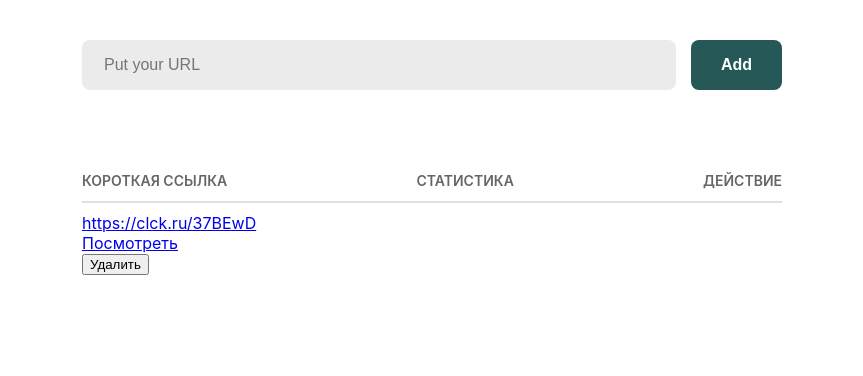
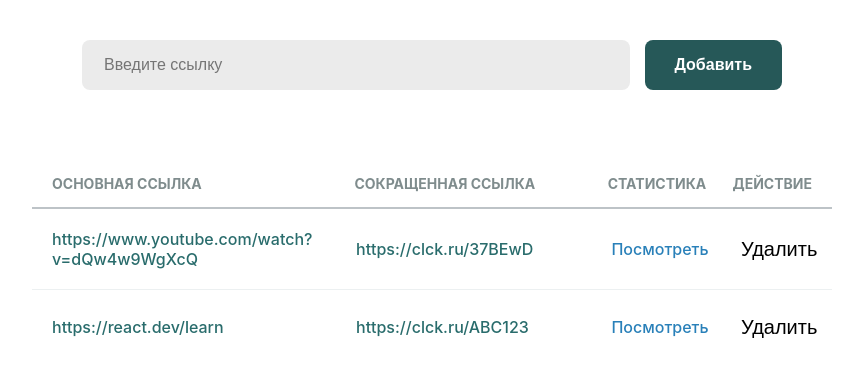
Before and after one commit to Daniello0/URL-Shortner, a React (Create React App) app: page / in a window 1280 px wide. Shown: the top 376 px of the page, without its empty margins (208-1071 px from the left). Built offline with nearby package versions, Linux system fonts and the light colour scheme.

Commit message:
End with URL's table (visual part)

```diff
--- a/src/App.css
+++ b/src/App.css
@@ -63,22 +63,91 @@ body {
 .urls-container {
   margin-top: 35px;
   width: 100%;
-  max-width: 700px;
+  max-width: 800px;
+}
+
+.url-row-layout {
+  display: flex;
+  align-items: center;
+  padding: 0 20px;
+  border-bottom: 1px solid #ecf0f1;
+}
+
+.urls-container > .url-row-layout:last-child {
+  border-bottom: none;
 }
 
 .urls-header {
-  justify-content: space-between;
-  display: flex;
-  align-items: center;
-  padding: 0 15px;
-  border-bottom: 2px solid #e0e0e0;
-  margin-bottom: 10px;
+  font-weight: bold;
+  color: #7f8c8d;
+  font-size: 14px;
+  text-transform: uppercase;
+  border-bottom: 2px solid #bdc3c7;
+  padding-top: 15px;
+  padding-bottom: 15px;
 }
 
-.header {
-  padding: 12px 0;
-  font-size: 14px;
-  font-weight: 600;
-  color: #666;
-  text-transform: uppercase;
+.url-row {
+  padding-top: 20px;
+  padding-bottom: 20px;
 }
+
+.column-main-url {
+  flex: 2;
+}
+
+.column-short-url {
+  flex: 1.5;
+}
+
+.column-stats {
+  flex: 1;
+  text-align: center;
+}
+
+.column-action {
+  flex: 0.5;
+  text-align: left;
+}
+
+.column-short-url a, .original-url-text {
+  font-size: 16px;
+  font-weight: 500;
+  color: #296c6c;
+  text-decoration: none;
+}
+.column-short-url a:hover, .original-url-text:hover {
+  text-decoration: underline;
+}
+
+.original-url-text {
+  cursor: pointer;
+}
+
+.stats-link {
+  color: #2980b9;
+  text-decoration: none;
+  font-weight: 500;
+}
+.stats-link:hover {
+  text-decoration: underline;
+}
+
+/*КНОПКА*/
+
+.delete-button {
+  background: none;
+  border: none;
+  cursor: pointer;
+  font-size: 20px;
+  padding: 5px;
+  border-radius: 50%;
+  width: 34px;
+  height: 34px;
+  line-height: 1;
+  transition: background-color 0.2s;
+}
+
+.delete-button:hover {
+  background-color: #fce4e4;
+}
--- a/src/App.js
+++ b/src/App.js
@@ -34,30 +34,38 @@ function App() {
                 <input
                     type={'url'}
                     className="url-input"
-                    placeholder="Put your URL"
+                    placeholder="Введите ссылку"
                     value={url}
                     onChange={(e) => setUrl(e.target.value)}
                 />
                 <button className="button" onClick={handleShortenClick}>
-                    Add
+                    Добавить
                 </button>
             </div>
             <div className="error-container">{error}</div>
             <div className="urls-container">
-                <div className="header urls-header">
-                    <div className="column-short-urls">Короткая ссылка</div>
-                    <div className="column-stat-urls">Статистика</div>
+                <div className="urls-header url-row-layout">
+                    <div className="column-main-url">Основная ссылка</div>
+                    <div className="column-short-url">Сокращенная ссылка</div>
+                    <div className="column-stats">Статистика</div>
                     <div className="column-action">Действие</div>
                 </div>
 
-                <div className="url-row">
+                {/* ТЕСТОВАЯ СТРОКА 1 */}
+                <div className="url-row url-row-layout">
+                    <div className="column-main-url">
+                        <a className="original-url-text" href="https://www.youtube.com/watch?v=dQw4w9WgXcQ"
+                           target="_blank" rel="noopener noreferrer">
+                            https://www.youtube.com/watch?v=dQw4w9WgXcQ
+                        </a>
+                    </div>
                     <div className="column-short-url">
                         <a href="https://clck.ru/37BEwD" target="_blank" rel="noopener noreferrer">
                             https://clck.ru/37BEwD
                         </a>
                     </div>
-                    <div className="column-stat-urls">
-                        <a href="/stats/37BEwD" className="stats-link">
+                    <div className="column-stats">
+                        <a href="https://clck.ru/37BEwD+" target="_blank" rel="noopener noreferrer" className="stats-link">
                             Посмотреть
                         </a>
                     </div>
@@ -67,6 +75,33 @@ function App() {
                         </button>
                     </div>
                 </div>
+
+                {/* ТЕСТОВАЯ СТРОКА 2 */}
+                <div className="url-row url-row-layout">
+                    <div className="column-main-url">
+                         <a className="original-url-text" href="https://react.dev/learn"
+                            target="_blank" rel="noopener noreferrer">
+                            https://react.dev/learn
+                        </a>
+                    </div>
+                    <div className="column-short-url">
+                        <a href="https://clck.ru/ABC123" target="_blank" rel="noopener noreferrer">
+                            https://clck.ru/ABC123
+                        </a>
+                    </div>
+                    <div className="column-stats">
+                        <a href="https://clck.ru/ABC123+" target="_blank" rel="noopener noreferrer" className="stats-link">
+                            Посмотреть
+                        </a>
+                    </div>
+                    <div className="column-action">
+                        <button className="delete-button" title="Удалить ссылку">
+                            Удалить
+                        </button>
+                    </div>
+                </div>
+
+
             </div>
         </div>
     );
```
